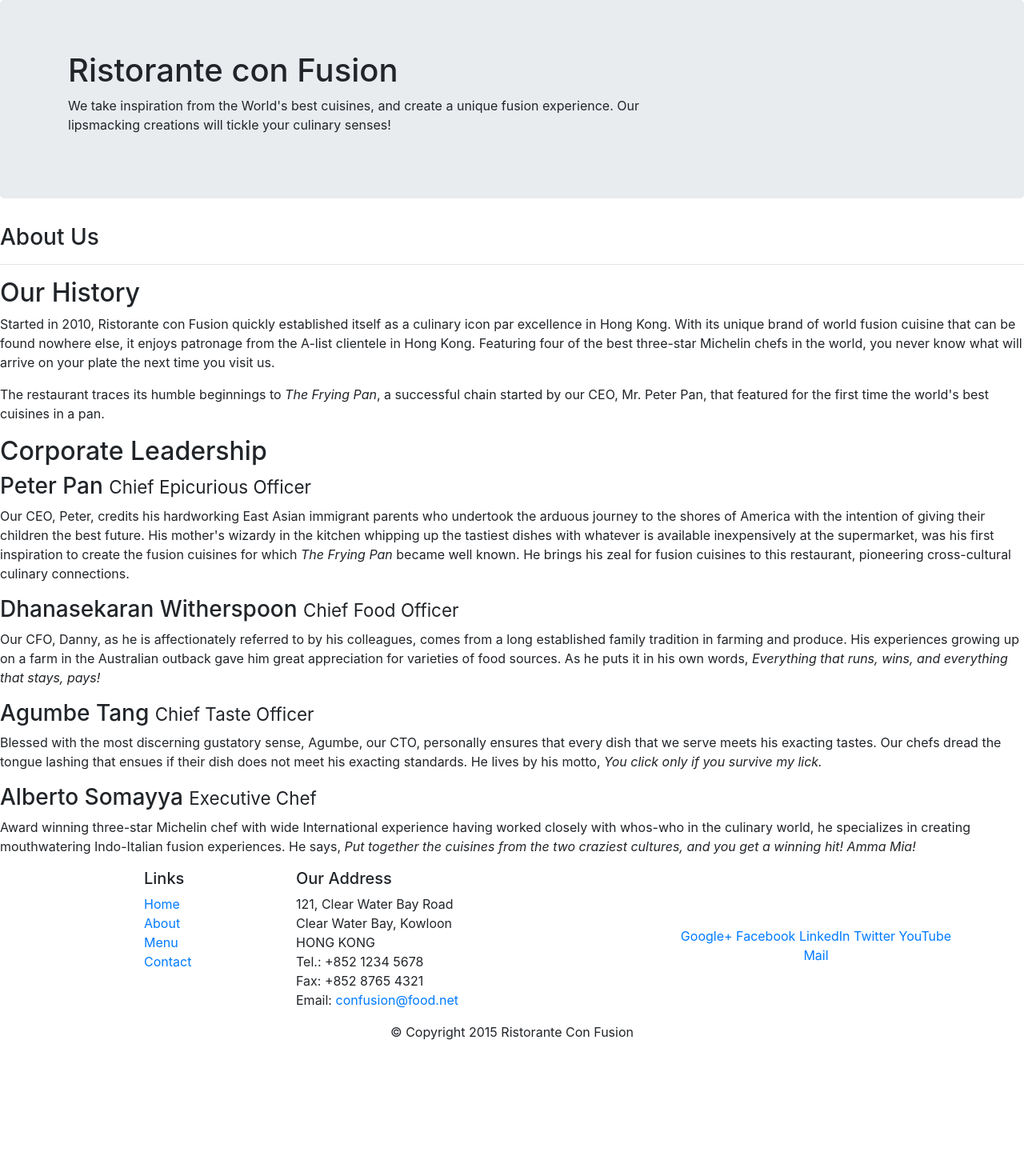
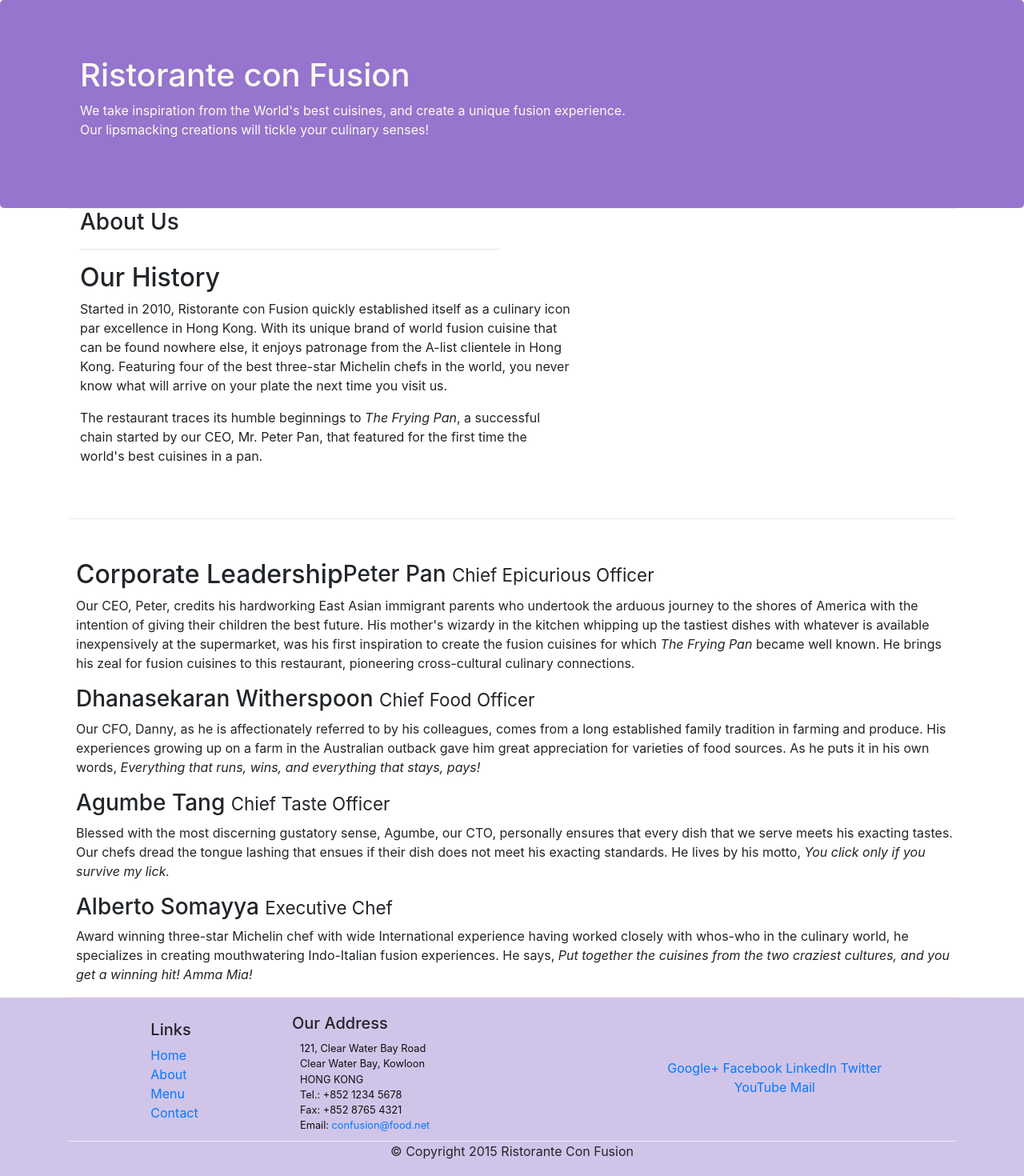
Before and after one commit to BAIXINYI/Bootstraps4, a website: page aboutus.html in a window 1280 px wide. Shown: the whole page at 80% size. Before the commit the page ends 1318 px from the top, so only its background shows below. Drawn offline with nearby package versions, Linux system fonts and the light colour scheme.

Commit message:
init commit

```diff
--- a/aboutus.html
+++ b/aboutus.html
@@ -9,8 +9,8 @@
 
      <!-- Bootstrap CSS -->
      <link rel="stylesheet" href="node_modules/bootstrap/dist/css/bootstrap.min.css">
-
-    <title>Ristorante Con Fusion: About Us</title>
+     <link href="css/styles.1.css" rel="stylesheet">
+     <title>Ristorante Con Fusion: About Us</title>
 
 </head>
 
@@ -29,36 +29,44 @@
         </div>
     </header>
 
-    <div>
-        <div>
-            <div>
+    <div class="container">
+        <div class="row row-content align-items-center"></div>
+            <div class="col-sm-6 col-md-6 flex-last">
                <h3>About Us</h3>
                <hr>
             </div>
         </div>
 
-        <div>
-            <div>
+        <div class="container">
+            <div class="col-sm-6 col-md-7">
                 <h2>Our History</h2>
                 <p>Started in 2010, Ristorante con Fusion quickly established itself as a culinary icon par excellence in Hong Kong. With its unique brand of world fusion cuisine that can be found nowhere else, it enjoys patronage from the A-list clientele in Hong Kong.  Featuring four of the best three-star Michelin chefs in the world, you never know what will arrive on your plate the next time you visit us.</p>
                 <p>The restaurant traces its humble beginnings to <em>The Frying Pan</em>, a successful chain started by our CEO, Mr. Peter Pan, that featured for the first time the world's best cuisines in a pan.</p>
             </div>
-            <div>
+            <div class="row row-content2 align-items-center">
             </div>
         </div>
 
 
-        <div>
-            <div>
+        <div class="container">
+            <div class="row row-content2 align-items-center">
                 <h2>Corporate Leadership</h2>
                 <h3>Peter Pan <small>Chief Epicurious Officer</small></h3>
+                <div class="hidden-xs-down">
                 <p>Our CEO, Peter, credits his hardworking East Asian immigrant parents who undertook the arduous journey to the shores of America with the intention of giving their children the best future. His mother's wizardy in the kitchen whipping up the tastiest dishes with whatever is available inexpensively at the supermarket, was his first inspiration to create the fusion cuisines for which <em>The Frying Pan</em> became well known. He brings his zeal for fusion cuisines to this restaurant, pioneering cross-cultural culinary connections.</p>
+                </div>
                 <h3>Dhanasekaran Witherspoon <small>Chief Food Officer</small></h3>
+                <div class="hidden-xs-down">
                 <p>Our CFO, Danny, as he is affectionately referred to by his colleagues, comes from a long established family tradition in farming and produce. His experiences growing up on a farm in the Australian outback gave him great appreciation for varieties of food sources. As he puts it in his own words, <em>Everything that runs, wins, and everything that stays, pays!</em></p>
+                </div>
                 <h3>Agumbe Tang <small>Chief Taste Officer</small></h3>
+                <div class="hidden-xs-down">
                 <p>Blessed with the most discerning gustatory sense, Agumbe, our CTO, personally ensures that every dish that we serve meets his exacting tastes. Our chefs dread the tongue lashing that ensues if their dish does not meet his exacting standards. He lives by his motto, <em>You click only if you survive my lick.</em></p>
+                </div>
                 <h3>Alberto Somayya <small>Executive Chef</small></h3>
+                <div class="hidden-xs-down">
                 <p>Award winning three-star Michelin chef with wide International experience having worked closely with whos-who in the culinary world, he specializes in creating mouthwatering Indo-Italian fusion experiences. He says, <em>Put together the cuisines from the two craziest cultures, and you get a winning hit! Amma Mia!</em></p>
+                </div>
             </div>
        </div>
 
@@ -66,7 +74,7 @@
 
     <footer class="footer">
         <div class="container">
-            <div class="row">
+            <div class="row row-content align-items-center ">
                 <div class="col-5 offset-1 col-sm-2">
                     <h5>Links</h5>
                     <ul class="list-unstyled">
--- /dev/null
+++ b/css/styles.1.css
@@ -0,0 +1,38 @@
+.row-header{
+    margin:0px auto;
+    padding:0px;
+}
+
+.row-content {
+    margin:0px auto;
+    padding: 0px 50px 0px 0px;
+    border-bottom: 1px ridge;
+    min-height:0px;
+}
+
+.row-content2 {
+    margin:0px auto;
+    padding: 50px 0px 0px 10px;
+    border-bottom: 1px ridge;
+    min-height:0px;
+}
+
+.footer{
+    background-color: #D1C4E9;
+    margin:0px auto;
+    padding: 20px 0px 20px 0px;
+}
+
+
+.jumbotron {
+    padding:70px 30px 70px 30px;
+    margin:0px auto;
+    background: #9575CD ;
+    color:floralwhite;
+}
+
+address{
+    font-size:80%;
+    margin:10px;
+    color:#0f0f0f;
+}
```
